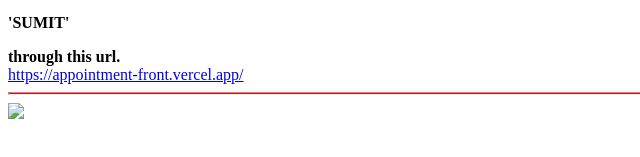
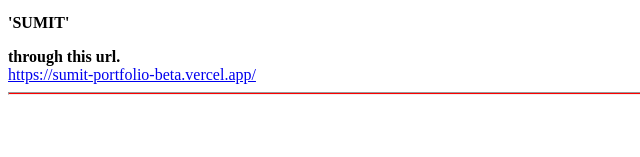
Before and after one commit to sujeitjaiswal/My-First-Successfull-repository, a plain HTML site: page index.html in a window 1280 px wide. Shown: the part 221-378 px from the top of the page, 0-640 px from the left. Drawn offline with Linux system fonts and the light colour scheme.

Commit message:
Update index.html

```diff
--- a/index.html
+++ b/index.html
@@ -24,9 +24,9 @@
             My brother <p>'SUMIT'</p>through this url.
           </b>
           <br>
-          <a href="https://appointment-front.vercel.app/"target="-self"> https://appointment-front.vercel.app/ </a>
+          <a href="https://sumit-portfolio-beta.vercel.app//"target="-self"> https://sumit-portfolio-beta.vercel.app/ </a>
           <hr>
-          <img src="/storage/emulated/0/Android/media/com.whatsapp/WhatsApp/Media/WhatsApp Images/IMG-20250421-WA0001.jpg">
+
             </body>
 
         </html>
```
